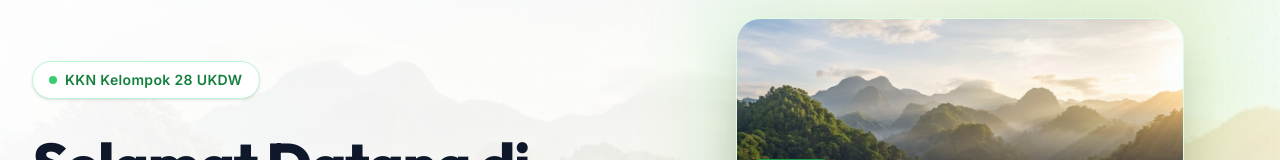
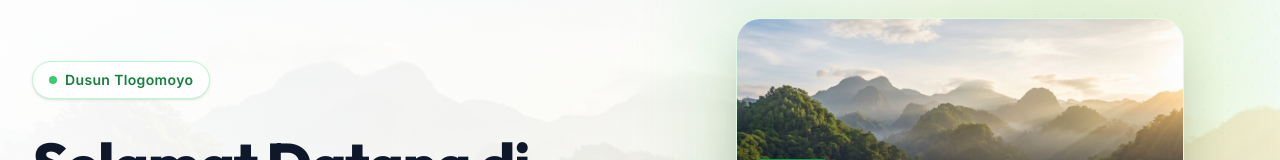
Before and after one commit to Jamesmarvins/portal-dusun-tlogomulyo, a Next.js app: page / in a window 1280 px wide. Shown: the part 158-318 px from the top of the page. Built offline with nearby package versions, Linux system fonts and the light colour scheme; no server answers.

Commit message:
chore: update KKN Kelompok 28 UKDW to Dusun Tlogomoyo

```diff
--- a/data/translations.js
+++ b/data/translations.js
@@ -10,7 +10,7 @@ export const translations = {
     },
     // Homepage Hero
     hero: {
-      badge: "KKN Kelompok 28 UKDW",
+      badge: "Dusun Tlogomoyo",
       welcome: "Selamat Datang di",
       portalTitle: "Portal Informasi Resmi",
       hamletName: "Dusun Tlogomoyo",
@@ -102,7 +102,7 @@ export const translations = {
       contact: "Kontak & Alamat",
       address: "Balai Dusun Tlogomoyo, Desa Candi, Kec. Pringkuku, Kab. Pacitan, Jawa Timur 63552",
       copyright: "Hak Cipta © 2026 Pemerintah Dusun Tlogomoyo.",
-      kknGroup: "KKN Kelompok 28 UKDW",
+      kknGroup: "Dusun Tlogomoyo",
     },
     homeSections: {
       potensiBadge: "Potensi Unggulan",
@@ -123,7 +123,7 @@ export const translations = {
         },
       ],
       kknBadge: "Pengabdian Masyarakat",
-      kknTitle: "KKN Kelompok 28 UKDW",
+      kknTitle: "Dusun Tlogomoyo",
       kknDesc: "Tim Kuliah Kerja Nyata dari Universitas Kristen Duta Wacana berkolaborasi dengan Pemerintah Dusun Tlogomoyo dalam mengemban program kerja digitalisasi, penguatan potensi desa, dan pengembangan lingkungan sehat dan mandiri.",
       kknBtn: "Lihat Detail Program & Anggota",
       keunggulanBadge: "Keunggulan",
@@ -460,7 +460,7 @@ export const translations = {
     },
     // Homepage Hero
     hero: {
-      badge: "KKN Group 28 UKDW",
+      badge: "Tlogomoyo Hamlet",
       welcome: "Welcome to",
       portalTitle: "Official Information Portal",
       hamletName: "Tlogomoyo Hamlet",
@@ -552,7 +552,7 @@ export const translations = {
       contact: "Contact & Address",
       address: "Tlogomoyo Hamlet Hall, Candi Village, Pringkuku District, Pacitan Regency, East Java 63552",
       copyright: "Copyright © 2026 Tlogomoyo Hamlet Government.",
-      kknGroup: "KKN Group 28 UKDW",
+      kknGroup: "Tlogomoyo Hamlet",
     },
     homeSections: {
       potensiBadge: "Featured Potential",
@@ -573,7 +573,7 @@ export const translations = {
         },
       ],
       kknBadge: "Community Service",
-      kknTitle: "KKN Group 28 UKDW",
+      kknTitle: "Tlogomoyo Hamlet",
       kknDesc: "The Student Community Service Team from Duta Wacana Christian University collaborates with the Tlogomoyo Hamlet Government on digitalization, village promotion, and eco-friendly sustainable environment development.",
       kknBtn: "View Program & Member Details",
       keunggulanBadge: "Key Advantages",
```
